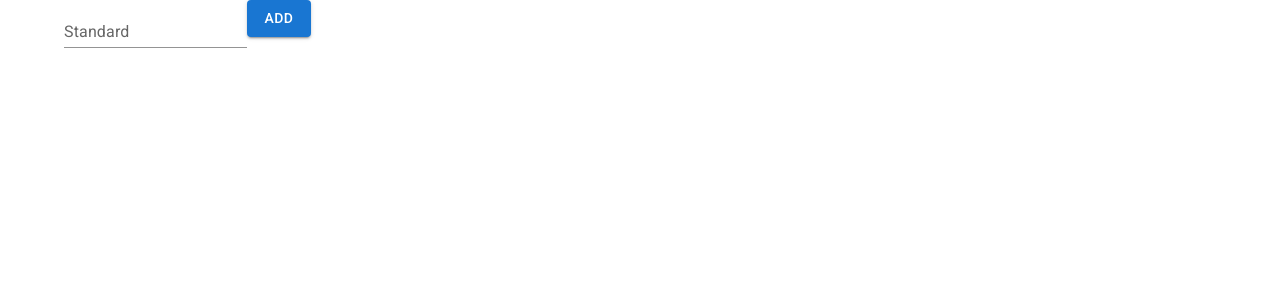
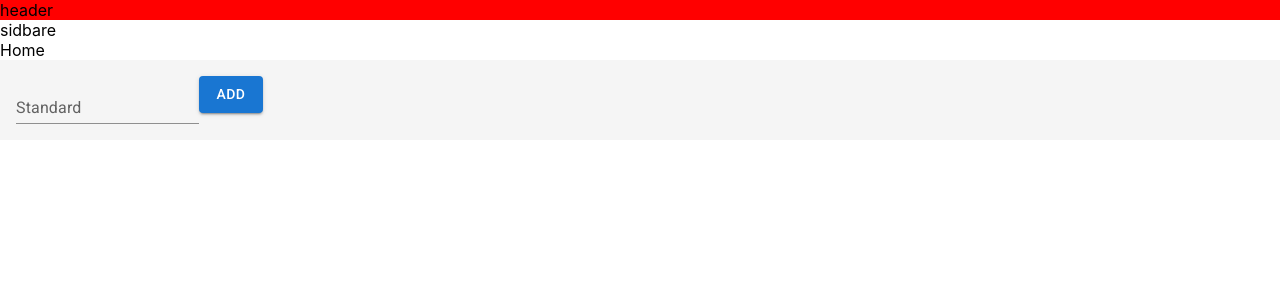
Before and after one commit to OmurbekArykbaev/todoModern-react-redux, a React (Create React App) app: page / in a window 1280 px wide. Shown: the top 300 px of the page. Built offline with nearby package versions, Linux system fonts and the light colour scheme.

Commit message:
Add folder structure

```diff
--- a/package.json
+++ b/package.json
@@ -15,6 +15,7 @@
     "@types/node": "^16.11.36",
     "@types/react": "^18.0.9",
     "@types/react-dom": "^18.0.5",
+    "node-sass": "^7.0.1",
     "react": "^18.1.0",
     "react-dom": "^18.1.0",
     "react-redux": "^8.0.2",
@@ -46,5 +47,8 @@
       "last 1 firefox version",
       "last 1 safari version"
     ]
+  },
+  "devDependencies": {
+    "@types/node-sass": "^4.11.2"
   }
 }
--- /dev/null
+++ b/src/components/Header/Header.module.scss
@@ -0,0 +1,3 @@
+.header {
+  background-color: red;
+}
--- /dev/null
+++ b/src/components/Header/Header.tsx
@@ -0,0 +1,7 @@
+import styles from "./Header.module.scss"
+
+const Header = () => {
+  return <header className={styles.header}>header</header>
+}
+
+export default Header
--- a/src/components/Layout.tsx
+++ b/src/components/Layout.tsx
@@ -1,17 +1,18 @@
-import { Container, Grid } from "@mui/material"
 import { Outlet } from "react-router-dom"
+import Header from "./Header/Header"
+import Sidebar from "./Sidebar/Sidebar"
+import TodoPanel from "./TodoPanel/TodoPanel"
 
 const Layout = () => {
   return (
-    <main>
-      <Container maxWidth="lg">
-        <Grid container spacing={1}>
-          <Grid item xs={10}>
-            <Outlet />
-          </Grid>
-        </Grid>
-      </Container>
-    </main>
+    <>
+      <Header />
+      <main>
+        <Sidebar />
+        <Outlet />
+        <TodoPanel />
+      </main>
+    </>
   )
 }
 
--- /dev/null
+++ b/src/components/Sidebar/Sidebar.tsx
@@ -0,0 +1,7 @@
+import React from "react"
+
+const Sidebar = () => {
+  return <div>sidbare</div>
+}
+
+export default Sidebar
--- a/src/components/TodoPanel/TodoPanel.tsx
+++ b/src/components/TodoPanel/TodoPanel.tsx
@@ -3,6 +3,7 @@ import { useState } from "react"
 import { useDispatch } from "react-redux"
 import TodoType from "../../types/Todo"
 import { addTodo } from "../../redux/todoItemSlice"
+import { Box } from "@mui/material"
 
 const TodoPanel = () => {
   const [inputValue, setInputValue] = useState<string>("")
@@ -17,7 +18,7 @@ const TodoPanel = () => {
     dispatch(addTodo(item))
   }
   return (
-    <div>
+    <Box flex={1} bgcolor={"whiteSmoke"} p={2}>
       <TextField
         value={inputValue}
         onChange={(e) => setInputValue(e.target.value)}
@@ -28,7 +29,7 @@ const TodoPanel = () => {
       <Button onClick={addTodoHandler} variant="contained">
         Add
       </Button>
-    </div>
+    </Box>
   )
 }
 
--- /dev/null
+++ b/src/declaration.d.ts
@@ -0,0 +1,4 @@
+declare module "*.scss" {
+  const content: { [className: string]: string }
+  export = content
+}
--- a/src/index.css
+++ b/src/index.css
@@ -1,13 +1,15 @@
 body {
   margin: 0;
-  font-family: -apple-system, BlinkMacSystemFont, 'Segoe UI', 'Roboto', 'Oxygen',
-    'Ubuntu', 'Cantarell', 'Fira Sans', 'Droid Sans', 'Helvetica Neue',
+  padding: 0;
+  box-sizing: border-box;
+  font-family: -apple-system, BlinkMacSystemFont, "Segoe UI", "Roboto", "Oxygen",
+    "Ubuntu", "Cantarell", "Fira Sans", "Droid Sans", "Helvetica Neue",
     sans-serif;
   -webkit-font-smoothing: antialiased;
   -moz-osx-font-smoothing: grayscale;
 }
 
 code {
-  font-family: source-code-pro, Menlo, Monaco, Consolas, 'Courier New',
+  font-family: source-code-pro, Menlo, Monaco, Consolas, "Courier New",
     monospace;
 }
--- a/src/pages/Home.tsx
+++ b/src/pages/Home.tsx
@@ -1,19 +1,11 @@
-import React, { useState } from "react"
-import TodoPanel from "../components/TodoPanel/TodoPanel"
 import { useSelector } from "react-redux"
 import { RootState } from "../redux/store"
+import { Box } from "@mui/material"
 
 const Home = () => {
   const todoArray = useSelector((state: RootState) => state.todo.todos)
 
-  return (
-    <section>
-      <TodoPanel />
-      {todoArray.map((todo) => (
-        <li key={todo.id}>{todo.text}</li>
-      ))}
-    </section>
-  )
+  return <div>Home </div>
 }
 
 export default Home
--- /dev/null
+++ b/webpack.config.js
@@ -0,0 +1,30 @@
+module.exports = {
+  //mode: "production",
+  mode: "development",
+  devtool: "inline-source-map",
+
+  entry: ["./src/app.tsx" /*main*/],
+  output: {
+    filename: "./bundle.js", // in /dist
+  },
+  resolve: {
+    // Add `.ts` and `.tsx` as a resolvable extension.
+    extensions: [".ts", ".tsx", ".js", ".css", ".scss"],
+  },
+  module: {
+    rules: [
+      { test: /\.tsx?$/, loader: "ts-loader" },
+
+      {
+        test: /\.scss$/,
+        use: [
+          { loader: "style-loader" }, // to inject the result into the DOM as a style block
+          { loader: "css-modules-typescript-loader" }, // to generate a .d.ts module next to the .scss file (also requires a declaration.d.ts with "declare modules '*.scss';" in it to tell TypeScript that "import styles from './styles.scss';" means to load the module "./styles.scss.d.td")
+          { loader: "css-loader", options: { modules: true } }, // to convert the resulting CSS to Javascript to be bundled (modules:true to rename CSS classes in output to cryptic identifiers, except if wrapped in a :global(...) pseudo class)
+          { loader: "sass-loader" }, // to convert SASS to CSS
+          // NOTE: The first build after adding/removing/renaming CSS classes fails, since the newly generated .d.ts typescript module is picked up only later
+        ],
+      },
+    ],
+  },
+}
```
Also changed, not shown: tsconfig.json (+2 -8 lines), 1 other file (tests, documents, lock files or other folders).
